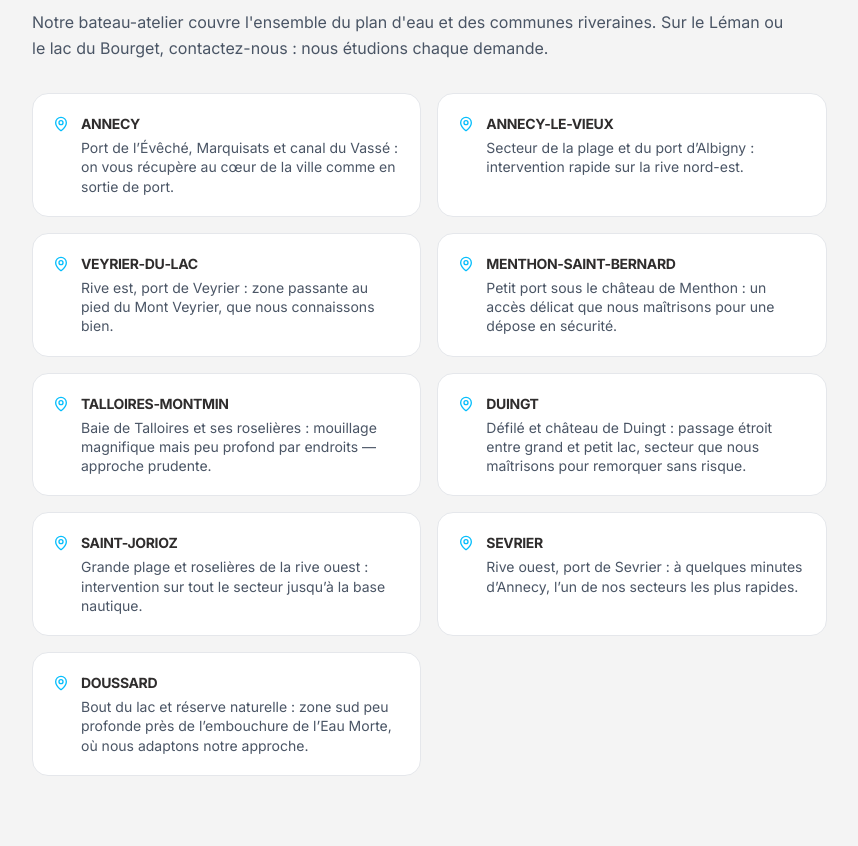
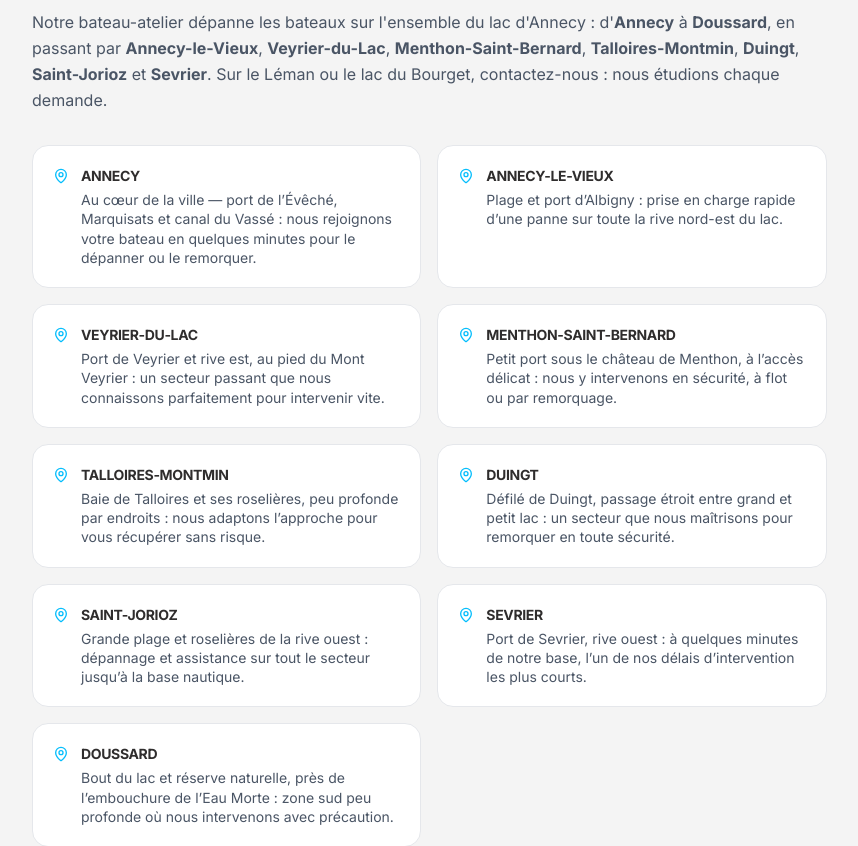
Before and after one commit to Ericfevrier/MB74-Site, a React (Vite) app: page /depannage in a window 1280 px wide. Shown: the part 3540-4386 px from the top of the page, without its empty margins (0-858 px from the left). Built offline with nearby package versions, Linux system fonts and the light colour scheme.

Commit message:
Page depannage: zones optimisees SEO/AEO (intro enumerative citable + descriptions commune+repere+action, verbes varies)

```diff
--- a/src/pages/DepannagePage.tsx
+++ b/src/pages/DepannagePage.tsx
@@ -26,15 +26,15 @@ import {
 } from 'lucide-react';
 
 const ZONES: { name: string; desc: string }[] = [
-  { name: 'Annecy', desc: 'Port de l’Évêché, Marquisats et canal du Vassé : on vous récupère au cœur de la ville comme en sortie de port.' },
-  { name: 'Annecy-le-Vieux', desc: 'Secteur de la plage et du port d’Albigny : intervention rapide sur la rive nord-est.' },
-  { name: 'Veyrier-du-Lac', desc: 'Rive est, port de Veyrier : zone passante au pied du Mont Veyrier, que nous connaissons bien.' },
-  { name: 'Menthon-Saint-Bernard', desc: 'Petit port sous le château de Menthon : un accès délicat que nous maîtrisons pour une dépose en sécurité.' },
-  { name: 'Talloires-Montmin', desc: 'Baie de Talloires et ses roselières : mouillage magnifique mais peu profond par endroits — approche prudente.' },
-  { name: 'Duingt', desc: 'Défilé et château de Duingt : passage étroit entre grand et petit lac, secteur que nous maîtrisons pour remorquer sans risque.' },
-  { name: 'Saint-Jorioz', desc: 'Grande plage et roselières de la rive ouest : intervention sur tout le secteur jusqu’à la base nautique.' },
-  { name: 'Sevrier', desc: 'Rive ouest, port de Sevrier : à quelques minutes d’Annecy, l’un de nos secteurs les plus rapides.' },
-  { name: 'Doussard', desc: 'Bout du lac et réserve naturelle : zone sud peu profonde près de l’embouchure de l’Eau Morte, où nous adaptons notre approche.' },
+  { name: 'Annecy', desc: 'Au cœur de la ville — port de l’Évêché, Marquisats et canal du Vassé : nous rejoignons votre bateau en quelques minutes pour le dépanner ou le remorquer.' },
+  { name: 'Annecy-le-Vieux', desc: 'Plage et port d’Albigny : prise en charge rapide d’une panne sur toute la rive nord-est du lac.' },
+  { name: 'Veyrier-du-Lac', desc: 'Port de Veyrier et rive est, au pied du Mont Veyrier : un secteur passant que nous connaissons parfaitement pour intervenir vite.' },
+  { name: 'Menthon-Saint-Bernard', desc: 'Petit port sous le château de Menthon, à l’accès délicat : nous y intervenons en sécurité, à flot ou par remorquage.' },
+  { name: 'Talloires-Montmin', desc: 'Baie de Talloires et ses roselières, peu profonde par endroits : nous adaptons l’approche pour vous récupérer sans risque.' },
+  { name: 'Duingt', desc: 'Défilé de Duingt, passage étroit entre grand et petit lac : un secteur que nous maîtrisons pour remorquer en toute sécurité.' },
+  { name: 'Saint-Jorioz', desc: 'Grande plage et roselières de la rive ouest : dépannage et assistance sur tout le secteur jusqu’à la base nautique.' },
+  { name: 'Sevrier', desc: 'Port de Sevrier, rive ouest : à quelques minutes de notre base, l’un de nos délais d’intervention les plus courts.' },
+  { name: 'Doussard', desc: 'Bout du lac et réserve naturelle, près de l’embouchure de l’Eau Morte : zone sud peu profonde où nous intervenons avec précaution.' },
 ];
 
 const STEPS = [
@@ -409,7 +409,7 @@ export function DepannagePage() {
                     Nous intervenons sur tout le lac d'Annecy
                   </h2>
                   <p className="text-gray-600 leading-relaxed mt-4 text-sm md:text-base max-w-3xl">
-                    Notre bateau-atelier couvre l'ensemble du plan d'eau et des communes riveraines. Sur le Léman ou le lac du Bourget, contactez-nous : nous étudions chaque demande.
+                    Notre bateau-atelier dépanne les bateaux sur l'ensemble du lac d'Annecy : d'<strong>Annecy</strong> à <strong>Doussard</strong>, en passant par <strong>Annecy-le-Vieux</strong>, <strong>Veyrier-du-Lac</strong>, <strong>Menthon-Saint-Bernard</strong>, <strong>Talloires-Montmin</strong>, <strong>Duingt</strong>, <strong>Saint-Jorioz</strong> et <strong>Sevrier</strong>. Sur le Léman ou le lac du Bourget, contactez-nous : nous étudions chaque demande.
                   </p>
                 </div>
                 <dl className="grid grid-cols-1 sm:grid-cols-2 gap-4">
```
